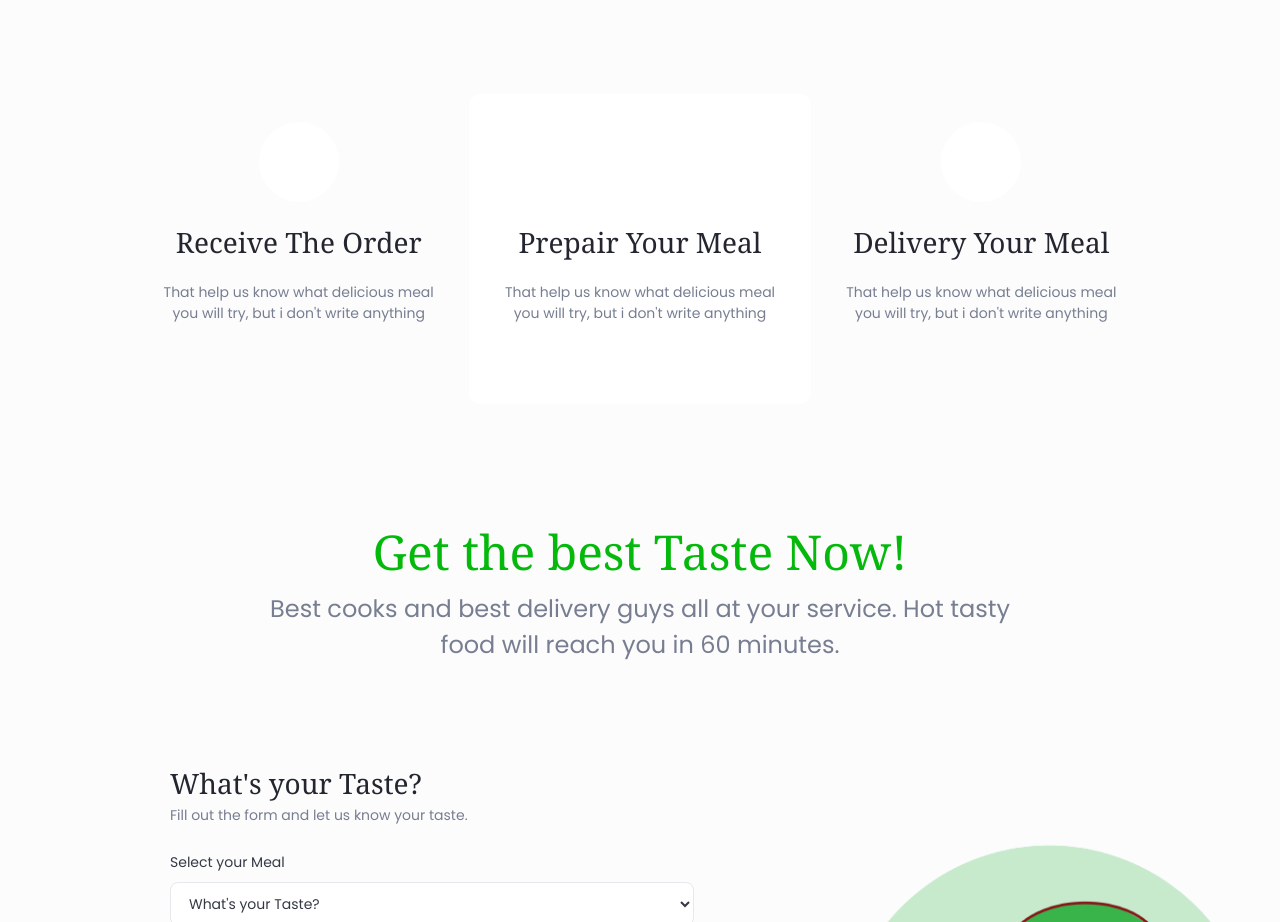
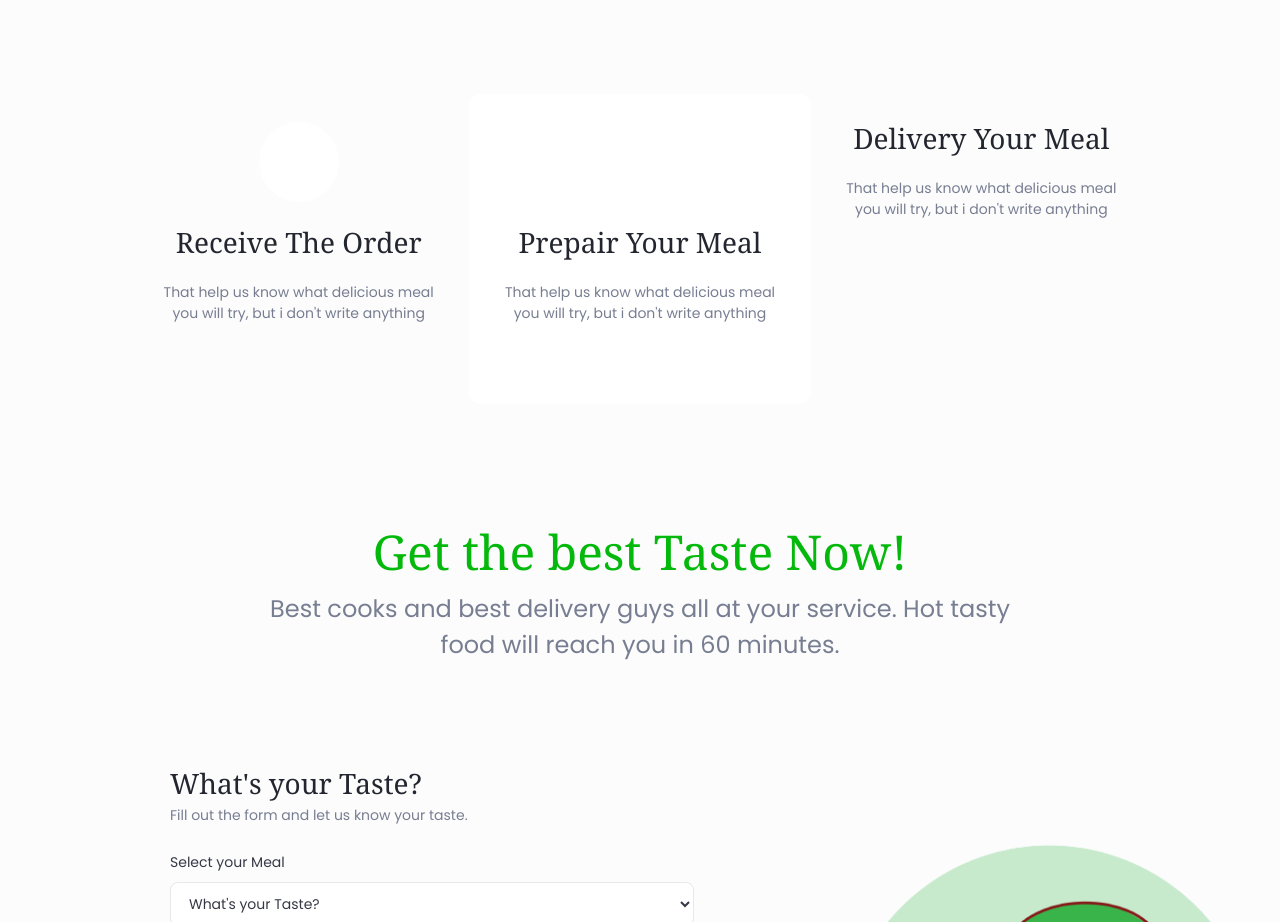
Before and after one commit to quanbt4567/Foodz_Landing_Page, a plain HTML site: page index.html in a window 1280 px wide. Shown: the part 2880-3802 px from the top of the page. Drawn offline with Linux system fonts and the light colour scheme; a web font is replaced by a local one.

Commit message:
Clean up unverified Figma icon crops

```diff
--- a/index.html
+++ b/index.html
@@ -145,7 +145,6 @@
           <p class="how-desc">That help us know what delicious meal you will try, but i don't write anything</p>
         </article>
         <article class="how-card">
-          <div class="how-icon" aria-hidden="true"></div>
           <h3 class="how-title">Delivery Your Meal</h3>
           <p class="how-desc">That help us know what delicious meal you will try, but i don't write anything</p>
         </article>
```
